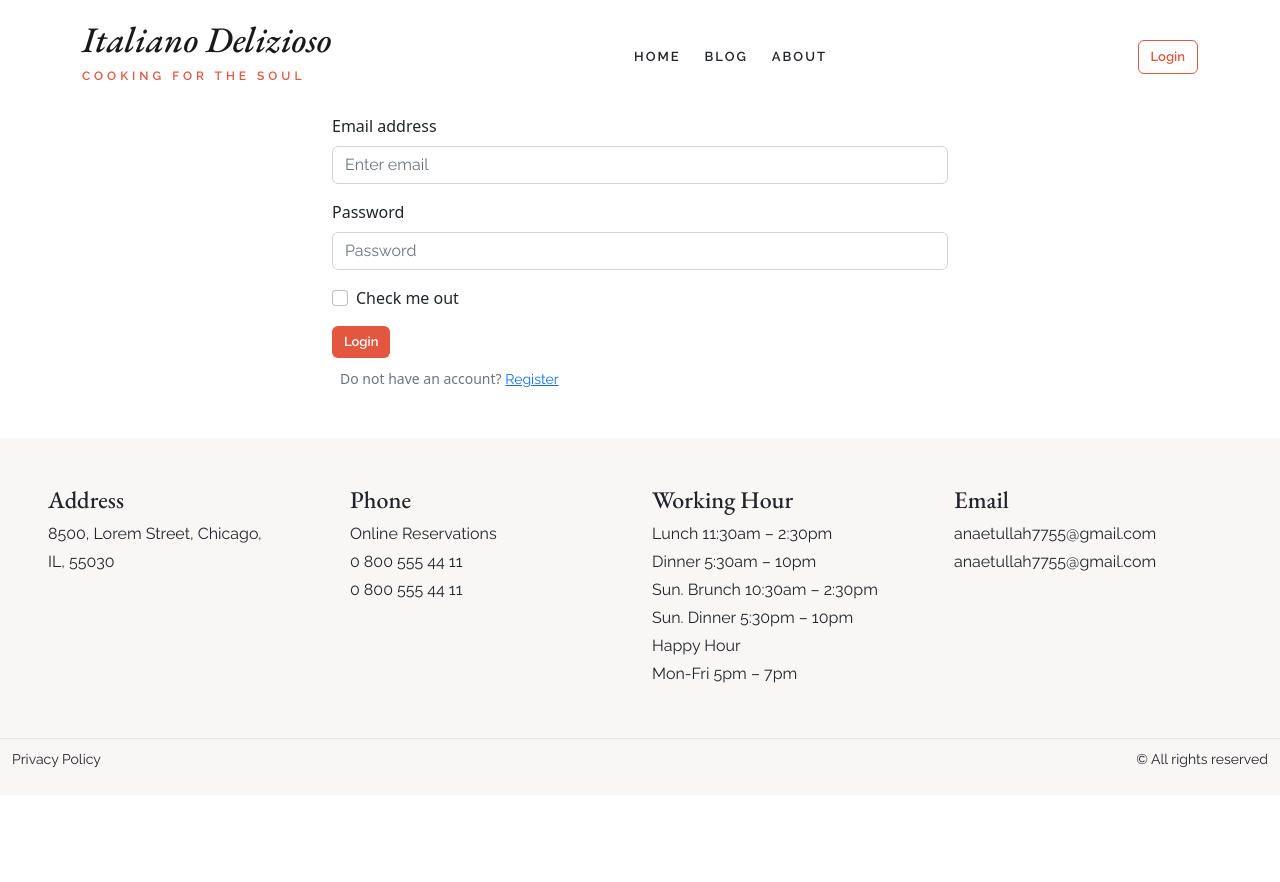
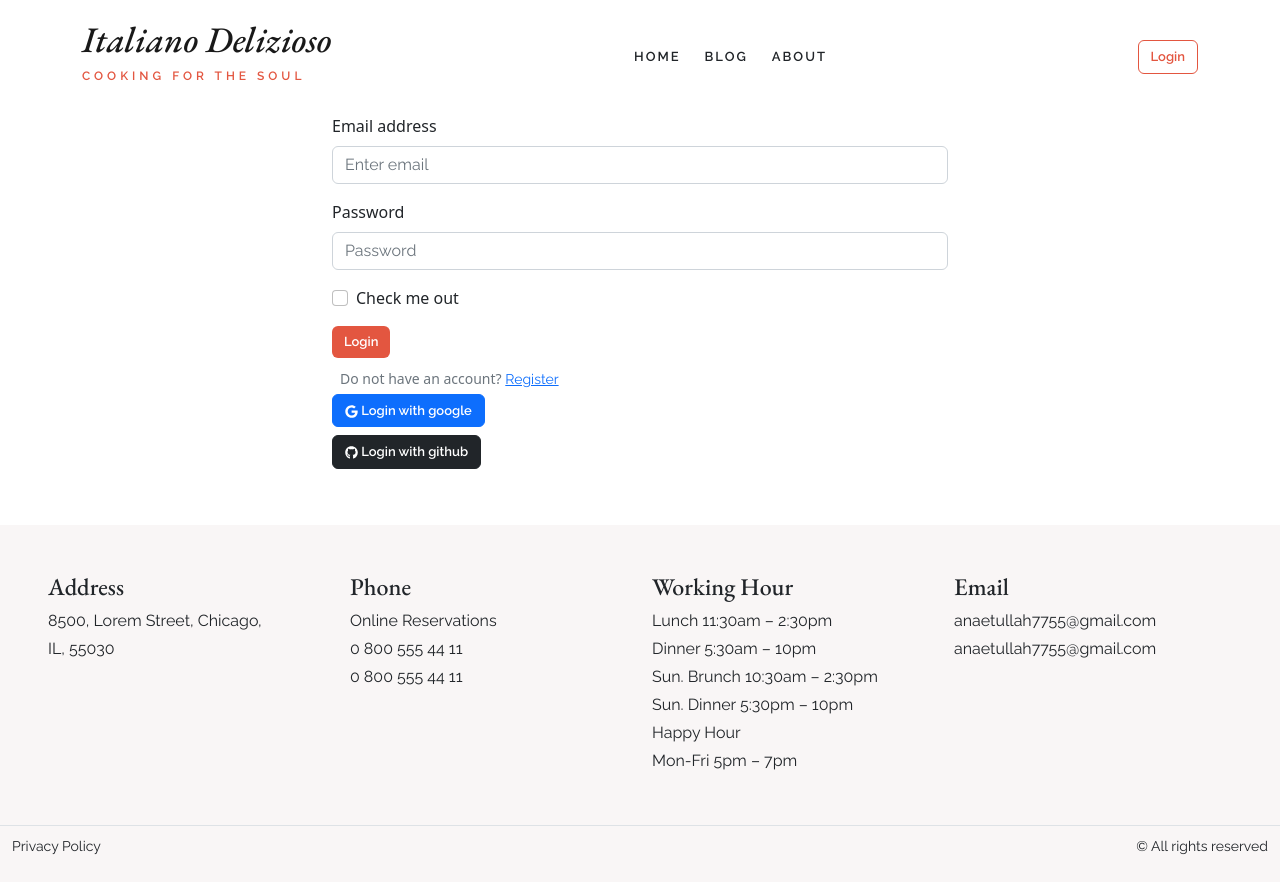
Before and after one commit to anayetullah-developer/italiano-client, a React (Vite) app: page /login in a window 1280 px wide. Before the commit the page ends 800 px from the top, so only its background shows below. Built offline with nearby package versions, Linux system fonts and the light colour scheme; no server answers.

Commit message:
Form validation done

```diff
--- a/src/components/Login/Login.jsx
+++ b/src/components/Login/Login.jsx
@@ -2,9 +2,10 @@ import React, { useContext, useState } from 'react';
 import { Button, Form } from 'react-bootstrap';
 import { Link } from 'react-router-dom';
 import { AuthContext } from '../../providers/AuthProvider';
+import { FaGithub, FaGoogle } from 'react-icons/fa';
 
 const Login = () => {
-    const {loginUser} = useContext(AuthContext);
+    const {loginUser, loginWithGoogle} = useContext(AuthContext);
     const [error, setError] = useState('');
 
     const loginHandler = (e) => {
@@ -23,6 +24,34 @@ const Login = () => {
             const errorMessage = error.message;
             console.log(errorMessage);
             setError(errorMessage);
+          });
+    }
+
+    const handleGithubSignIn = () => {
+
+    }
+
+    const handleGoogleSignIn = () => {
+
+        loginWithGoogle()
+        .then((result) => {
+            // // This gives you a Google Access Token. You can use it to access the Google API.
+            // const credential = GoogleAuthProvider.credentialFromResult(result);
+            // const token = credential.accessToken;
+            // // The signed-in user info.
+            const user = result.user;
+            // // IdP data available using getAdditionalUserInfo(result)
+            // // ...
+          }).catch((error) => {
+            // // Handle Errors here.
+            // const errorCode = error.code;
+            const errorMessage = error.message;
+            setError(errorMessage);
+            // // The email of the user's account used.
+            // const email = error.customData.email;
+            // // The AuthCredential type that was used.
+            // const credential = GoogleAuthProvider.credentialFromError(error);
+            // // ...
           });
     }
 
@@ -57,6 +86,14 @@ const Login = () => {
                 We'll never share your email with anyone else.
                 </Form.Text> */}
             </Form>
+            <div>
+            <Button variant="primary" type="submit" className='mb-2 btn btn-primary text-white' onClick={handleGoogleSignIn}>
+               <FaGoogle/> Login with google
+            </Button> <br/>
+            <Button variant="primary" type="submit" className='mb-2 btn btn-dark text-white' onClick={handleGithubSignIn}>
+            <FaGithub/> Login with github
+            </Button> <br/>
+            </div>
       </div>
 
     );
--- a/src/index.css
+++ b/src/index.css
@@ -6,6 +6,11 @@ h1, h2, h3, h4, h5, h6 {
 
 a, p, button, input {
   font-family: 'Raleway', sans-serif !important;
+}
+
+button {
+  font-weight: 600 !important;
+  font-size: 13px !important;
 }
 
 .text-primary {
--- a/src/providers/AuthProvider.jsx
+++ b/src/providers/AuthProvider.jsx
@@ -1,11 +1,18 @@
 import React, { createContext, useEffect, useState } from 'react';
 import app from '../firebase/firebase.config';
-import { getAuth, createUserWithEmailAndPassword, signInWithEmailAndPassword, onAuthStateChanged, signOut } from "firebase/auth";
+import { getAuth, createUserWithEmailAndPassword, signInWithEmailAndPassword, onAuthStateChanged, signOut, signInWithPopup } from "firebase/auth";
+import { GoogleAuthProvider } from "firebase/auth";
+
 export const AuthContext = createContext();
 const auth = getAuth(app);
+const provider = new GoogleAuthProvider();
 
 const AuthProvider = ({children}) => {
     const [user, setUser] = useState(null);
+
+    const loginWithGoogle = () => {
+        signInWithPopup(auth, provider)
+      };
 
     const registerUser = (email, password) => {
         return createUserWithEmailAndPassword(auth, email, password)
@@ -34,6 +41,7 @@ const AuthProvider = ({children}) => {
         registerUser,
         loginUser,
         logoutUser,
+        loginWithGoogle,
         user,
     };
 
```
